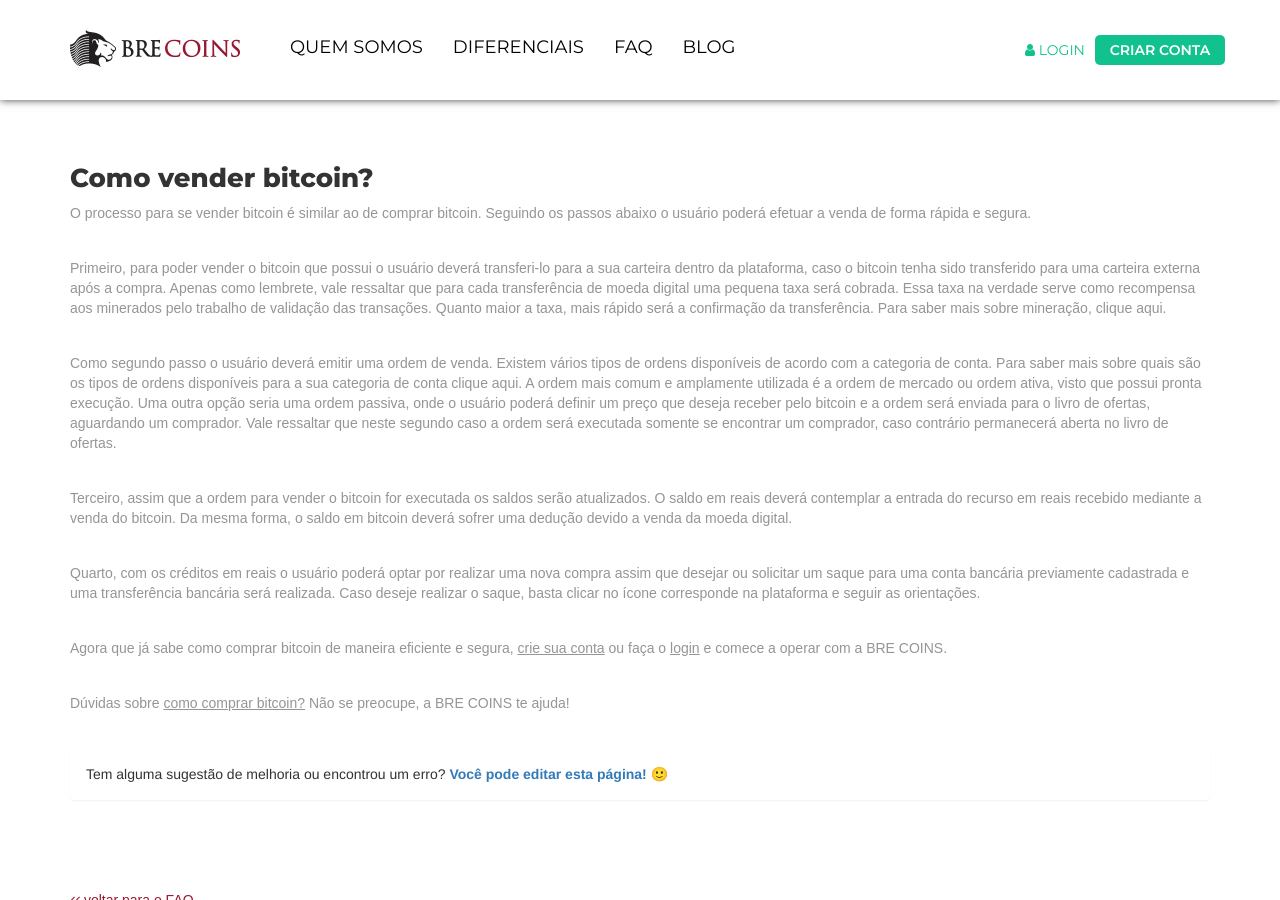
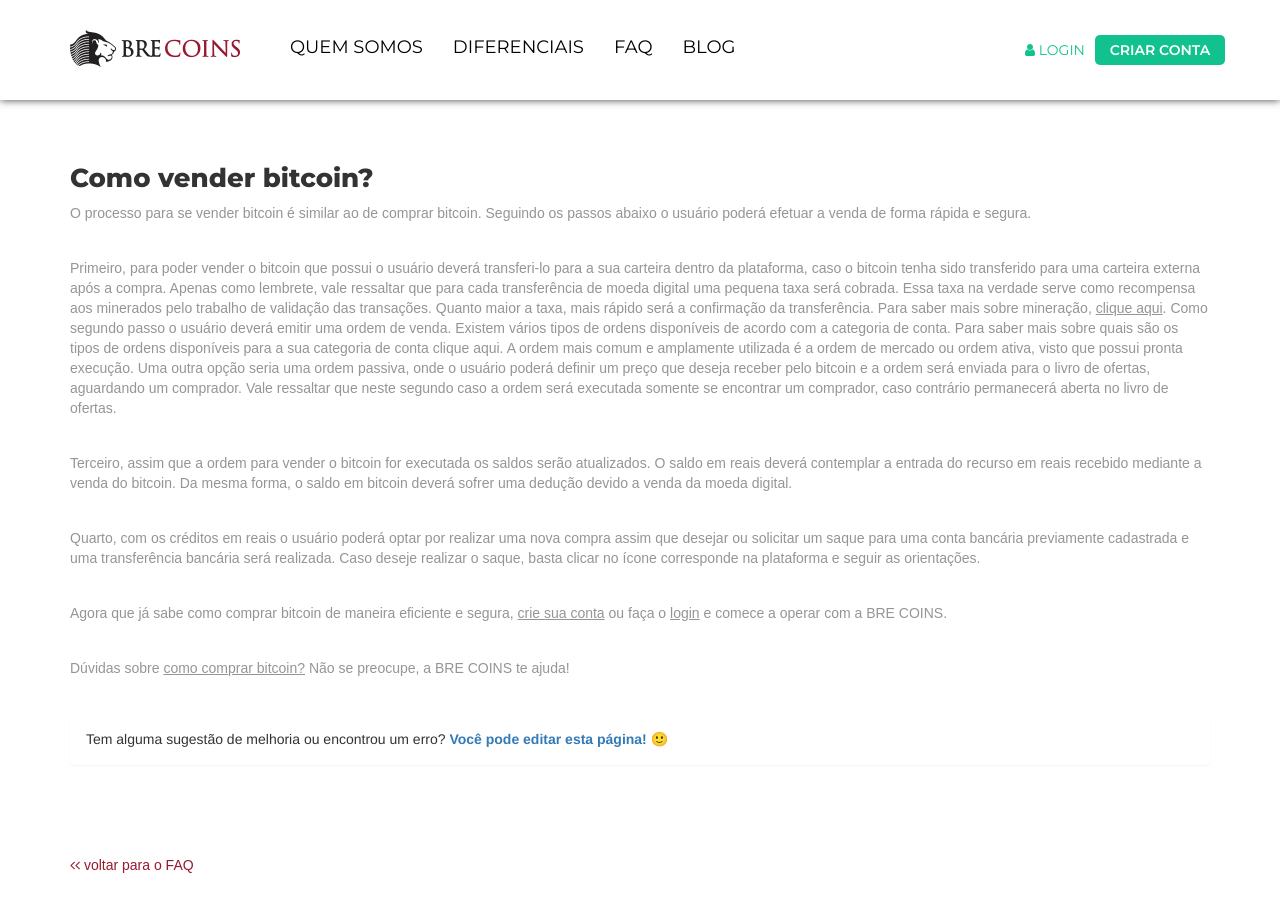
Before and after one commit to digitalbre/brecoins.github.io, a Jekyll site: the page built from faq/como-vender-bitcoin.md, in a window 1280 px wide and 900 px high, scrolled down 546 px. Built offline with Jekyll 4.4.1, drawn with Linux system fonts in a browser that asks for light colours; nearby versions of some CDN libraries; some web fonts are replaced; a script that is not in the unit is left out; part of the change alters nothing that is shown.

```diff
--- a/faq/como-vender-bitcoin.md
+++ b/faq/como-vender-bitcoin.md
@@ -4,8 +4,7 @@ layout: faqpage
 ---
 O processo para se vender bitcoin é similar ao de comprar bitcoin. Seguindo os passos abaixo o usuário poderá efetuar a venda de forma rápida e segura.
 
-Primeiro, para poder vender o bitcoin que possui o usuário deverá transferi-lo para a sua carteira dentro da plataforma, caso o bitcoin tenha sido transferido para uma carteira externa após a compra. Apenas como lembrete, vale ressaltar que para cada transferência de moeda digital uma pequena taxa será cobrada. Essa taxa na verdade serve como recompensa aos minerados pelo trabalho de validação das transações. Quanto maior a taxa, mais rápido será a confirmação da transferência. Para saber mais sobre mineração, clique aqui.
-
+Primeiro, para poder vender o bitcoin que possui o usuário deverá transferi-lo para a sua carteira dentro da plataforma, caso o bitcoin tenha sido transferido para uma carteira externa após a compra. Apenas como lembrete, vale ressaltar que para cada transferência de moeda digital uma pequena taxa será cobrada. Essa taxa na verdade serve como recompensa aos minerados pelo trabalho de validação das transações. Quanto maior a taxa, mais rápido será a confirmação da transferência. Para saber mais sobre mineração, [clique aqui](o-que-sao-os-mineradores).
 Como segundo passo o usuário deverá emitir uma ordem de venda. Existem vários tipos de ordens disponíveis de acordo com a categoria de conta. Para saber mais sobre quais são os tipos de ordens disponíveis para a sua categoria de conta clique aqui. A ordem mais comum e amplamente utilizada é a ordem de mercado ou ordem ativa, visto que possui pronta execução. Uma outra opção seria uma ordem passiva, onde o usuário poderá definir um preço que deseja receber pelo bitcoin e a ordem será enviada para o livro de ofertas, aguardando um comprador. Vale ressaltar que neste segundo caso a ordem será executada somente se encontrar um comprador, caso contrário permanecerá aberta no livro de ofertas.
 
 Terceiro, assim que a ordem para vender o bitcoin for executada os saldos serão atualizados. O saldo em reais deverá contemplar a entrada do recurso em reais recebido mediante a venda do bitcoin. Da mesma forma, o saldo em bitcoin deverá sofrer uma dedução devido a venda da moeda digital.
```
